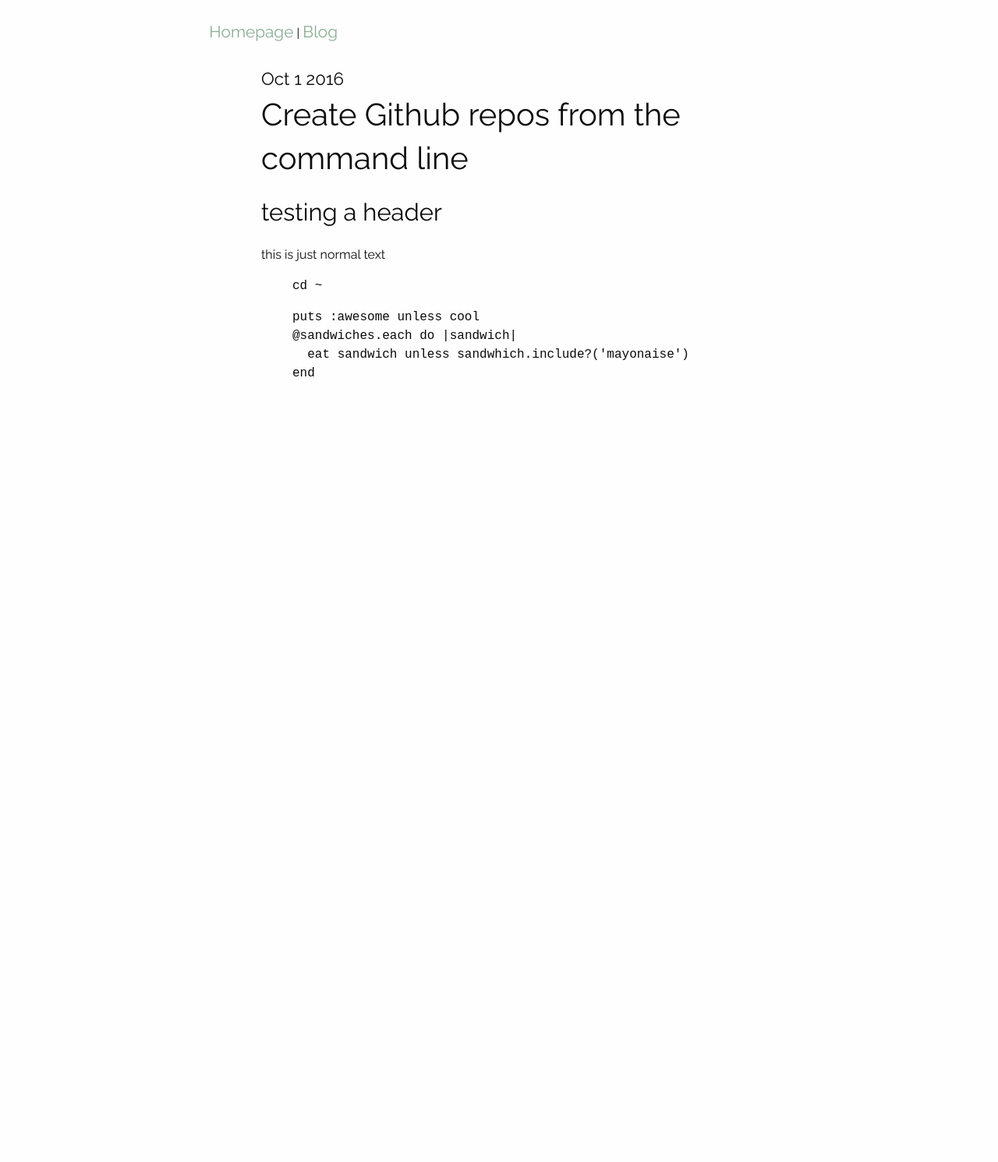
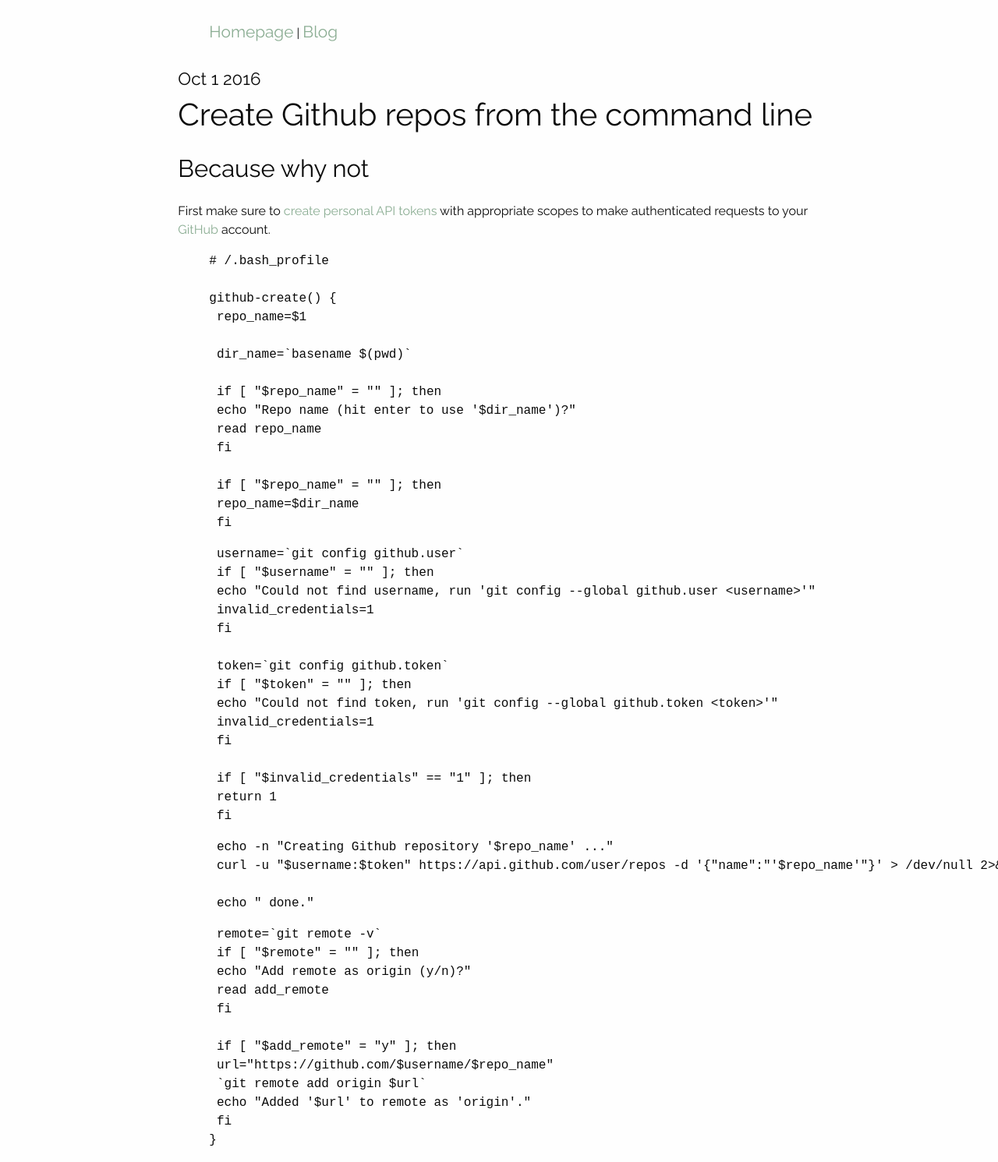
Before and after one commit to cjessett/new-site, a Jekyll site: the page built from _posts/2016-10-01-create-github-repos-from-the-command-line.markdown, in a window 1280 px wide, cut to the strip 152-1643 px from the top of the page. Shown: the whole strip at 78% size. Built offline with Jekyll 4.4.1, drawn with Linux system fonts in a browser that asks for light colours; nearby versions of some CDN libraries; comment, search, counter and statistics services are not loaded; before the commit the page ends 900 px from its top, so only the background shows below that.

Commit message:
update first post

```diff
--- a/_includes/nav.html
+++ b/_includes/nav.html
@@ -1,4 +1,4 @@
-<nav class="small-12 medium-8 medium-offset-2 large-6 columns">
+<nav class="small-12 large-offset-2 large-8 columns">
   <ul>
     <li class=""><h4><a href="/">Homepage</a></h4></li> |
     <li class=""><h4><a href="/blog">Blog</a></h4></li>
--- a/_layouts/blog.html
+++ b/_layouts/blog.html
@@ -4,7 +4,7 @@
 
 {% include nav.html %}
 
-<section id="posts" class="small-12 medium-8 medium-offset-2 large-6 large-offset-3 columns">
+<section id="posts" class="small-12 large-8 large-offset-2 columns">
 
 {{ content }}
 
--- a/_layouts/post.html
+++ b/_layouts/post.html
@@ -4,7 +4,7 @@
 
 {% include nav.html %}
 
-<article class="post small-12 medium-8 medium-offset-2 large-6 large-offset-3 columns">
+<article class="post small-12 large-8 large-offset-2 columns">
   <div class="post-date">{{ page.date | date: "%b %e %Y" }}</div>
   <h2 class="post-title">{{ page.title }}</h2>
   <div>
--- a/_posts/2016-10-01-create-github-repos-from-the-command-line.markdown
+++ b/_posts/2016-10-01-create-github-repos-from-the-command-line.markdown
@@ -4,18 +4,66 @@
 date: 2016-10-01T03:55:31-05:00
 ---
 
-### testing a header
+### Because why not
 
-this is just normal text
+First make sure to [create personal API tokens](//github.com/blog/1509-personal-api-tokens) with appropriate scopes to make authenticated requests to your [GitHub](//github.com) account.
 
 {% highlight bash %}
-cd ~
+# /.bash_profile
+
+github-create() {
+ repo_name=$1
+
+ dir_name=`basename $(pwd)`
+
+ if [ "$repo_name" = "" ]; then
+ echo "Repo name (hit enter to use '$dir_name')?"
+ read repo_name
+ fi
+
+ if [ "$repo_name" = "" ]; then
+ repo_name=$dir_name
+ fi
 {% endhighlight %}
 
 
-{% highlight ruby %}
-puts :awesome unless cool
-@sandwiches.each do |sandwich|
-  eat sandwich unless sandwhich.include?('mayonaise')
-end
+{% highlight bash %}
+ username=`git config github.user`
+ if [ "$username" = "" ]; then
+ echo "Could not find username, run 'git config --global github.user <username>'"
+ invalid_credentials=1
+ fi
+
+ token=`git config github.token`
+ if [ "$token" = "" ]; then
+ echo "Could not find token, run 'git config --global github.token <token>'"
+ invalid_credentials=1
+ fi
+
+ if [ "$invalid_credentials" == "1" ]; then
+ return 1
+ fi
 {% endhighlight %}
+
+
+{% highlight bash %}
+ echo -n "Creating Github repository '$repo_name' ..."
+ curl -u "$username:$token" https://api.github.com/user/repos -d '{"name":"'$repo_name'"}' > /dev/null 2>&1
+
+ echo " done."
+{% endhighlight %}
+
+{% highlight bash %}
+ remote=`git remote -v`
+ if [ "$remote" = "" ]; then
+ echo "Add remote as origin (y/n)?"
+ read add_remote
+ fi
+
+ if [ "$add_remote" = "y" ]; then
+ url="https://github.com/$username/$repo_name"
+ `git remote add origin $url`
+ echo "Added '$url' to remote as 'origin'."
+ fi
+}
+{% endhighlight %}
--- a/css/_grid.scss
+++ b/css/_grid.scss
@@ -23,6 +23,10 @@
 }
 
 @media screen and (min-width: 64em) {
+.large-8 {
+  width: 66.66667%; }
+.large-offset-2 {
+  margin-left: 16.66667%; }
 .large-6 {
   width: 50%; }
 .large-offset-3 {
```
